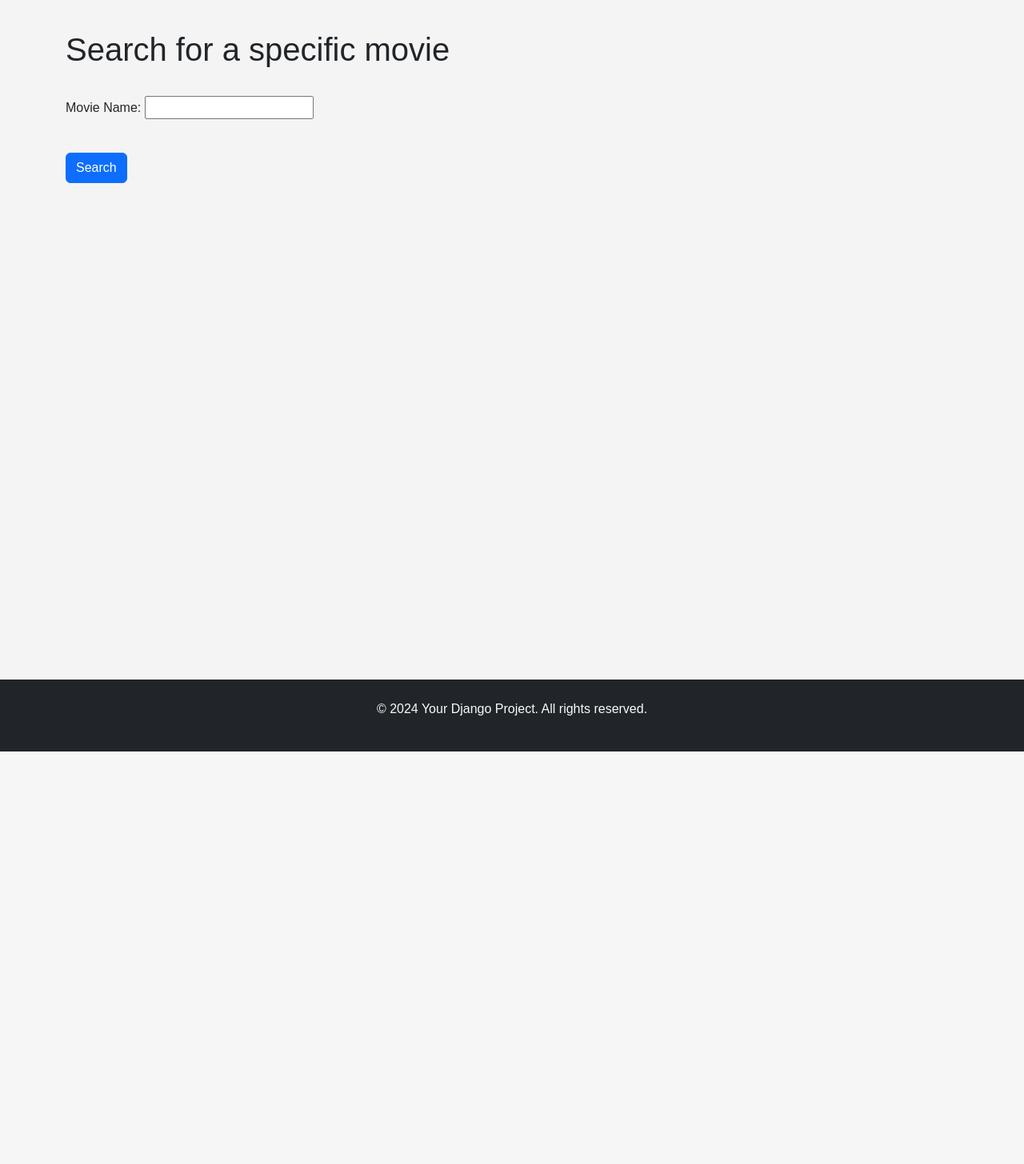
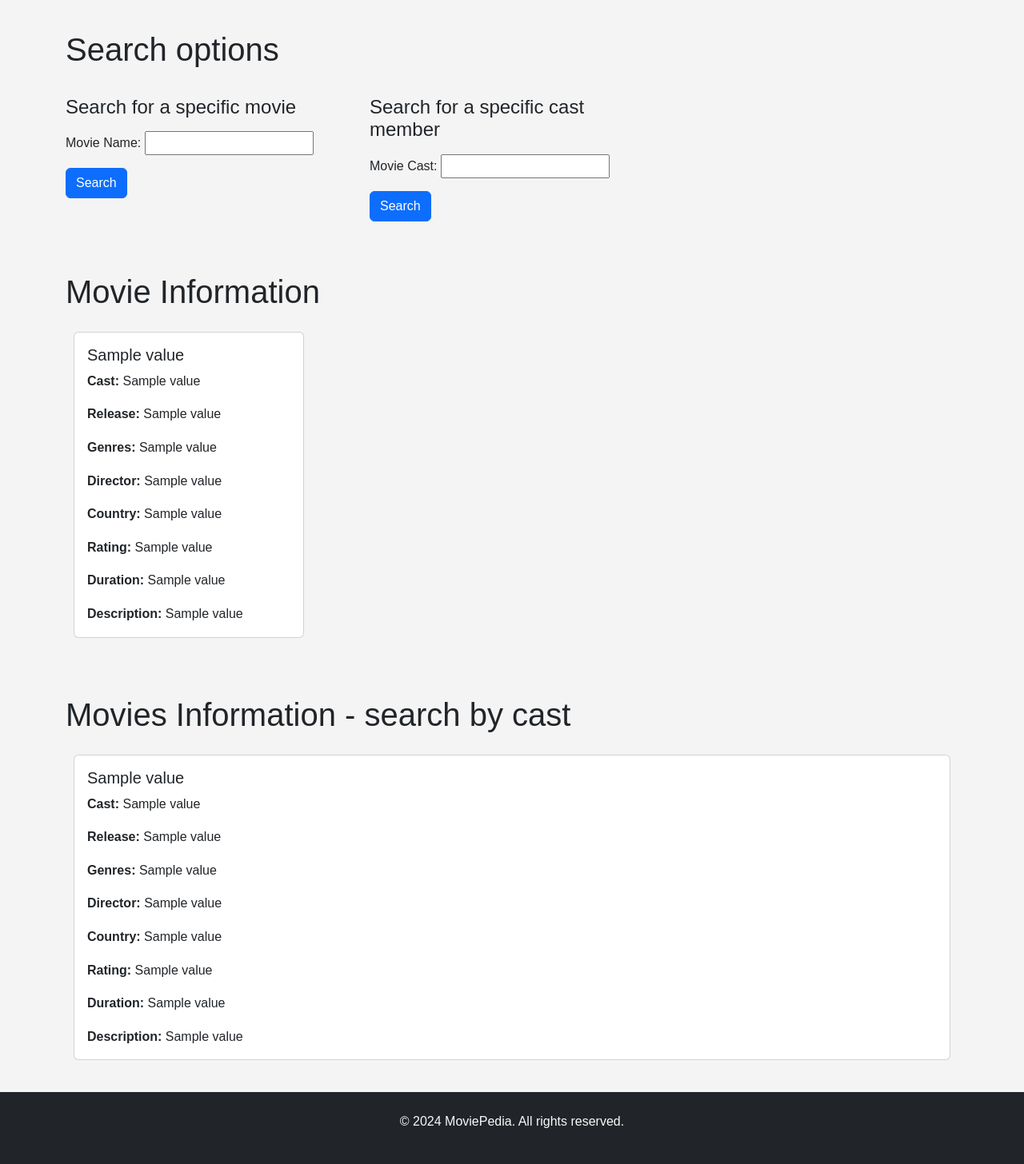
Before and after one commit to RafaelSGil/WS, a Django app: template Assignment1/WS_APP/templates/search.html in a window 1280 px wide. Shown: the part 62-1518 px from the top of the page at 80% size. Before the commit the page ends 1002 px from the top, so only its background shows below. Run offline with Django 3.2, Linux system fonts and the light colour scheme; tables that the repository leaves empty hold one stand-in row (values such as "Sample post"); the template is opened without the code that fills it: values that come from a table or form of the project are taken from there, most other values are stand-ins (such as "Sample title", 1, 10 or a date in 2020); some libraries are stand-ins or nearby versions.

Commit message:
Implemented search by cast

```diff
--- a/Assignment1/WS_APP/forms.py
+++ b/Assignment1/WS_APP/forms.py
@@ -3,3 +3,6 @@ from django import forms
 
 class MovieForm(forms.Form):
     movie_name = forms.CharField(label='Movie Name', max_length=100)
+
+class CastForm(forms.Form):
+    cast_name = forms.CharField(label='Movie Cast')
--- a/Assignment1/WS_APP/static/css/search.css
+++ b/Assignment1/WS_APP/static/css/search.css
@@ -1,18 +1,40 @@
 .container-card {
   overflow-x: auto;
   white-space: nowrap;
-  max-width: 100%;
-  margin-top: -60px;
+  display: flex;
+  flex-wrap: nowrap;
 }
 
 .card {
-  display: inline-block;
+  flex: 0 0 auto;
   width: 18rem;
   margin: 10px;
+  display: flex;
+  flex-direction: column;
+}
+
+.card-body {
+  display: flex;
+  flex-direction: column;
   height: 100%;
+}
+
+.card-text {
+  max-width: 16rem;
+  display: inline-block;
+  overflow: hidden;
+  white-space: nowrap;
+  text-overflow: ellipsis;
+  max-height: 3em;
+  cursor: pointer;
+}
+
+.card-text.show-all-text {
+  max-height: none;
+  overflow: visible;
+  white-space: normal;
 }
 
 .card-break {
   white-space: break-spaces;
-  min-height: 50px;
 }
--- /dev/null
+++ b/Assignment1/WS_APP/static/scripts/showAllText.js
@@ -0,0 +1,8 @@
+document.addEventListener("DOMContentLoaded", function () {
+  const toggleTextElements = document.querySelectorAll(".toggle-text");
+  toggleTextElements.forEach(function (element) {
+    element.addEventListener("click", function () {
+      this.classList.toggle("show-all-text");
+    });
+  });
+});
--- a/Assignment1/WS_APP/templates/home.html
+++ b/Assignment1/WS_APP/templates/home.html
@@ -7,7 +7,7 @@
   <br />
   <br />
   {% if all_result %} {% load static %}
-  <link rel="stylesheet" href="{% static 'css/search.css' %}" />
+  <link rel="stylesheet" href="{% static 'css/home.css' %}" />
 
   <h3>Every movie available</h3>
 
--- a/Assignment1/WS_APP/templates/layout.html
+++ b/Assignment1/WS_APP/templates/layout.html
@@ -37,9 +37,7 @@
       <div class="collapse navbar-collapse" id="navbarNavAltMarkup">
         <div class="navbar-nav">
           <a class="nav-item nav-link active" href="{% url 'home' %}">Home</a>
-          <a class="nav-item nav-link" href="{% url 'movie_search' %}"
-            >Search</a
-          >
+          <a class="nav-item nav-link" href="{% url 'search' %}">Search</a>
         </div>
       </div>
     </nav>
@@ -54,12 +52,13 @@
 
     <footer class="bg-dark text-light text-center py-4">
       <div class="container">
-        <p>&copy; {% now "Y" %} Your Django Project. All rights reserved.</p>
+        <p>&copy; {% now "Y" %} MoviePedia. All rights reserved.</p>
       </div>
     </footer>
 
     {% load static %}
     <script src="https://cdn.jsdelivr.net/npm/bootstrap@5.3.0-alpha1/dist/js/bootstrap.bundle.min.js"></script>
     <script src="{% static 'scripts/scroll.js' %}"></script>
+    <script src="{% static 'scripts/showAllText.js' %}"></script>
   </body>
 </html>
--- a/Assignment1/WS_APP/templates/search.html
+++ b/Assignment1/WS_APP/templates/search.html
@@ -1,18 +1,33 @@
 {% extends 'layout.html' %} {% block content %}
 
 <div class="container mt-2 mb-10">
-  <h1>Search for a specific movie</h1>
+  <h1>Search options</h1>
   <br />
-  <form method="POST">
-    {% csrf_token %} {{ form.as_p }}
-    <br />
-    <button type="submit" class="btn btn-primary">Search</button>
-  </form>
+  <div class="row">
+    <div class="col-md-4">
+      <h4 class="mb-3">Search for a specific movie</h3>
+      <form method="POST">
+        {% csrf_token %} {{ movie_form.as_p }}
+        <button type="submit" class="btn btn-primary mb-3" name="movie_search">
+          Search
+        </button>
+      </form>
+    </div>
+    <div class="col-md-4">
+      <h4 class="mb-3">Search for a specific cast member</h3>
+      <form method="POST">
+        {% csrf_token %} {{ cast_form.as_p }}
+        <button type="submit" class="btn btn-primary mb-3" name="cast_search">
+          Search
+        </button>
+      </form>
+    </div>
+  </div>
 
-  {% if search_result %}
+  {% if movie_results %}
   <h1 class="mt-5 mb-3">Movie Information</h1>
   <div class="row">
-    {% for entry in search_result %}
+    {% for entry in movie_results %}
     <div class="col-md-4">
       <div class="card mb-4">
         <div class="card-body">
@@ -45,5 +60,31 @@
     {% endfor %}
   </div>
   {% endif %}
+
+  {% if cast_results %}
+  {% load static %}
+  <link rel="stylesheet" href="{% static 'css/search.css' %}" />
+
+  <h1 class="mt-5 mb-3">Movies Information - search by cast</h1>
+  <div class="container-card" onwheel="horizontalScroll(event)">
+    {% for entry in cast_results %}
+    <div class="card flex-grow-1">
+      <div class="card-body">
+        <h5 class="card-title card-break">{{ entry.title.value }}</h5>
+        <p class="card-text card-break toggle-text"><strong>Cast:</strong> {{ entry.cast.value }}</p>
+        <p class="card-text card-break toggle-text"><strong>Release:</strong> {{ entry.release.value }}</p>
+        <p class="card-text card-break toggle-text"><strong>Genres:</strong> {{ entry.genres.value }}</p>
+        <p class="card-text card-break toggle-text"><strong>Director:</strong> {{ entry.director.value }}</p>
+        <p class="card-text card-break toggle-text"><strong>Country:</strong> {{ entry.country.value }}</p>
+        <p class="card-text card-break toggle-text"><strong>Rating:</strong> {{ entry.rating.value }}</p>
+        <p class="card-text card-break toggle-text"><strong>Duration:</strong> {{ entry.duration.value }}</p>
+        <p class="card-text card-break toggle-text"><strong>Description:</strong> {{ entry.description.value }}</p>
+      </div>
+    </div>
+    {% endfor %}
+</div>
+
+  {% endif %}
+
 </div>
 {% endblock %}
--- a/Assignment1/web_project/settings.py
+++ b/Assignment1/web_project/settings.py
@@ -122,8 +122,6 @@ USE_TZ = True
 STATIC_URL = '/static/'
 STATIC_ROOT = BASE_DIR / 'WS_APP/static'
 
-print("STATIC")
-print(STATIC_ROOT)
 
 # Default primary key field type
 # https://docs.djangoproject.com/en/3.2/ref/settings/#default-auto-field
--- a/Assignment1/web_project/urls.py
+++ b/Assignment1/web_project/urls.py
@@ -21,5 +21,5 @@ from WS_APP import views
 urlpatterns = [
     path('admin/', admin.site.urls),
     path('', views.home, name='home'),
-    path('movie_search/', views.movie_search, name='movie_search'),
+    path('search/', views.search, name='search'),
 ]
```
Also changed, not shown: Assignment1/WS_APP/static/css/home.css (added, +22 -0 lines), Assignment1/WS_APP/views.py (+71 -24 lines), Assignment1/README.md.
